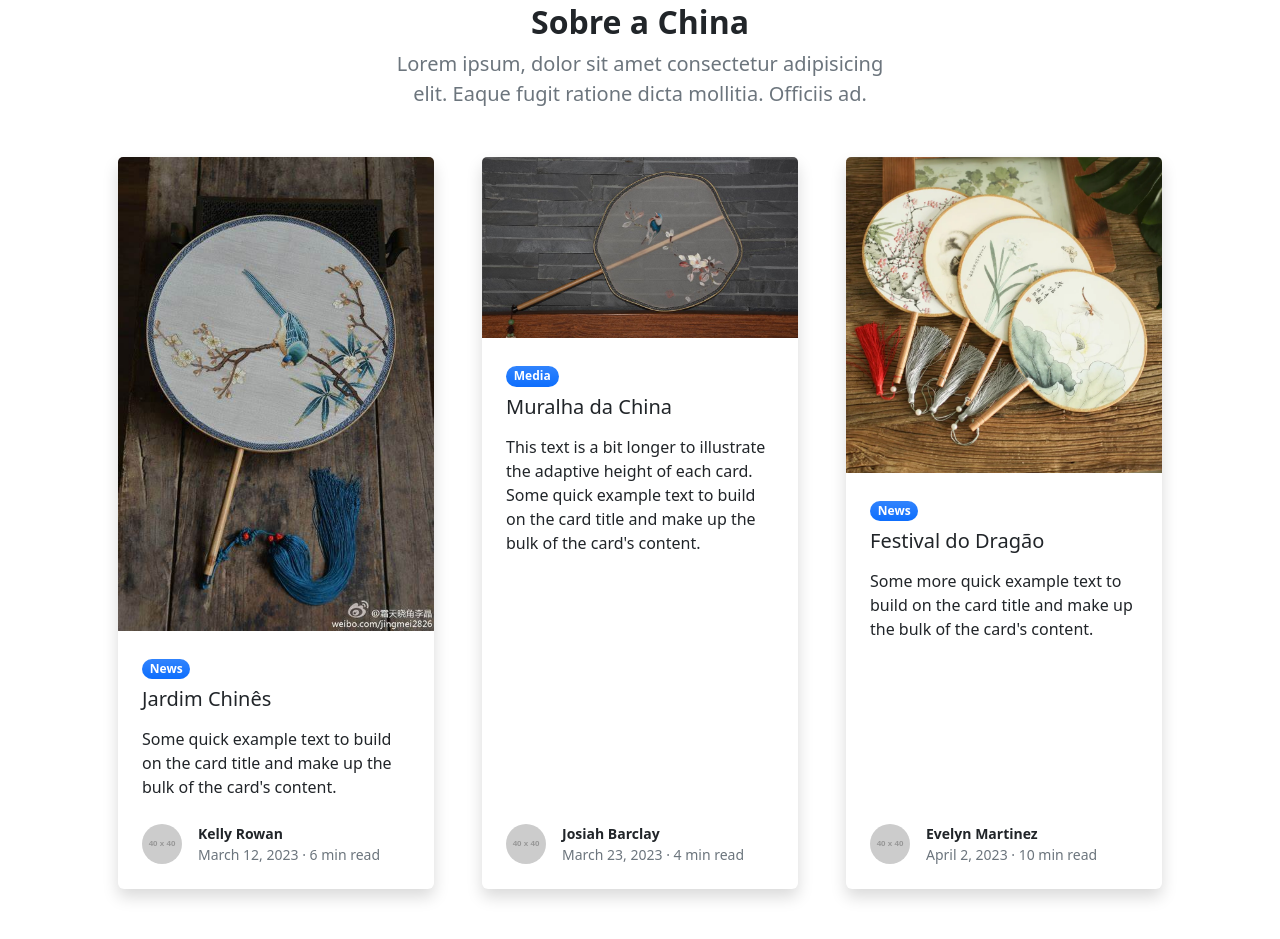
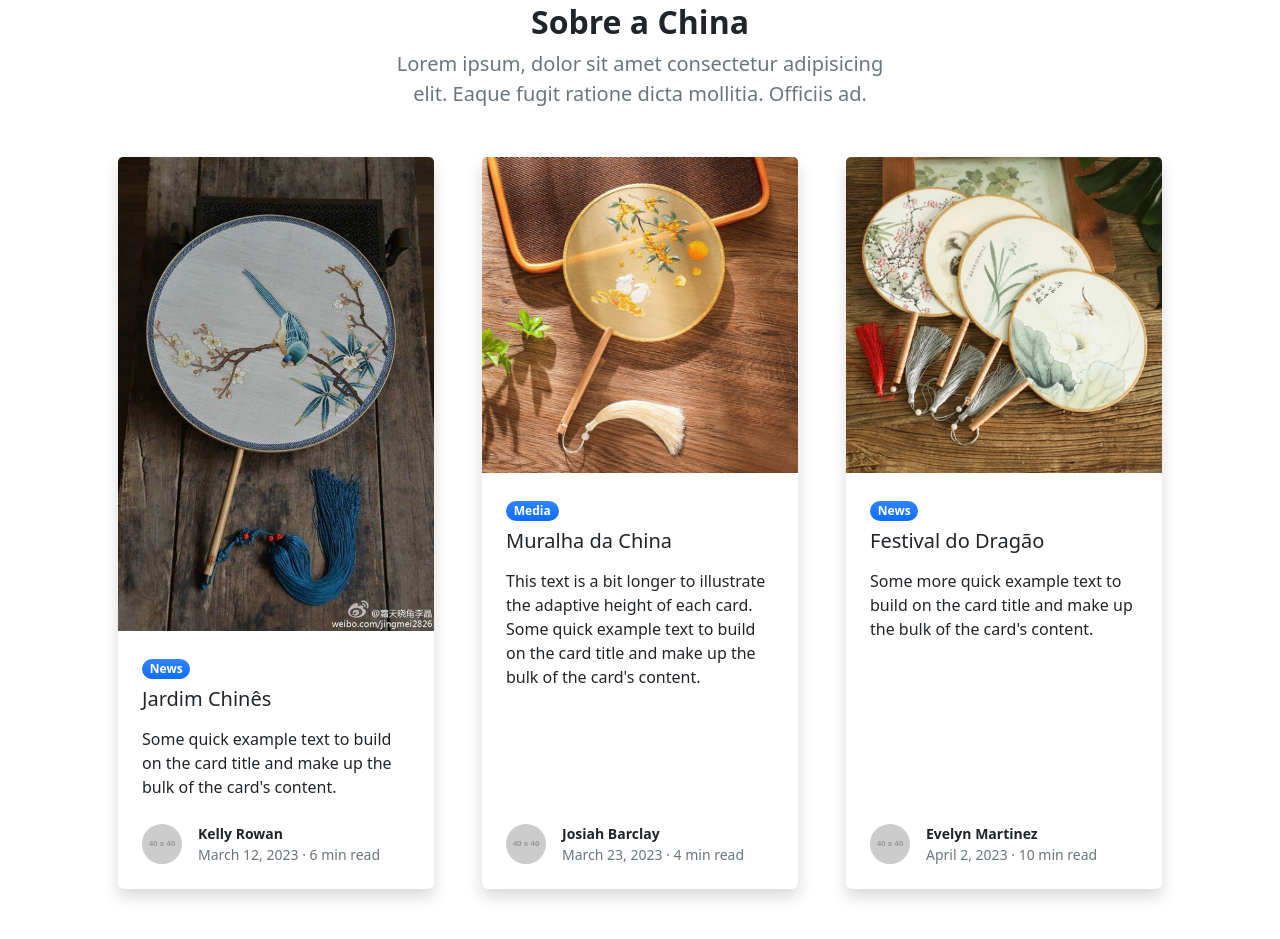
Before and after one commit to stecrvv/stecrvv.github.io, a plain HTML site: page index.html in a window 1280 px wide. Shown: the part 1863-2802 px from the top of the page. Drawn offline with nearby package versions, Linux system fonts and the light colour scheme; placeholder pictures from the web are drawn by us.

Commit message:
Update index.html

```diff
--- a/index.html
+++ b/index.html
@@ -150,7 +150,7 @@
                         </div>
                         <div class="col-lg-4 mb-5">
                             <div class="card h-100 shadow border-0">
-                                <img class="card-img-top" src="leque1.jpg" alt="..." />
+                                <img class="card-img-top" src="lequecentro.jpg" alt="..." />
                                 <div class="card-body p-4">
                                     <div class="badge bg-primary bg-gradient rounded-pill mb-2">Media</div>
                                     <a class="text-decoration-none link-dark stretched-link" href="#!"><h5 class="card-title mb-3">Muralha da China</h5></a>
```
